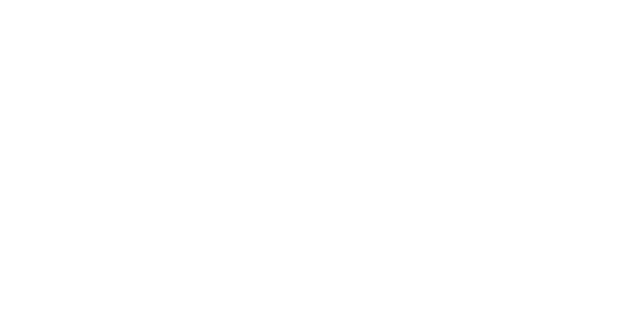
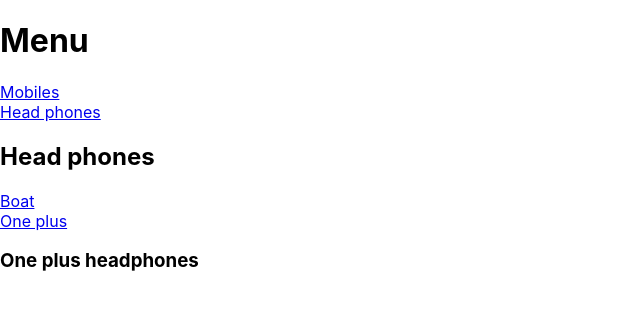
Before and after one commit to piyushdhamecha/weltec-react, a React (Create React App) app: page /head-phones/one-plus in a window 1280 px wide. Before the commit this address had no page. Shown: the top 310 px of the page, without its empty margins (0-640 px from the left). Built offline with nearby package versions, Linux system fonts and the light colour scheme.

Commit message:
20-12-2022

```diff
--- a/src/index.js
+++ b/src/index.js
@@ -15,8 +15,8 @@
 // import App from "./memo-2-12-12-2022";
 // import App from "./forms-13-12-2022";
 // import App from "./router-14-12-2022";
-// import App from "./router-2-15-12-2022";
-import App from "./route-hooks-16-12-2022";
+import App from "./router-2-15-12-2022";
+// import App from "./route-hooks-16-12-2022";
 
 const root = ReactDOM.createRoot(document.getElementById("root"));
 root.render(
--- a/src/router-2-15-12-2022/App.js
+++ b/src/router-2-15-12-2022/App.js
@@ -3,6 +3,10 @@
 
 import HeadPhones from "./HeadPhones";
 import Mobiles from "./Mobiles";
+import SamungMobiles from "./Mobiles/SamsungMobiles";
+import AppleMobiles from "./Mobiles/AppleMobiles";
+import BoatHeadPhones from "./HeadPhones/BoatHeadPhones";
+import OnePlus from "./HeadPhones/OnePlus";
 
 const App = () => {
   return (
@@ -12,8 +16,14 @@
       <br />
       <Link to="/head-phones">Head phones</Link>
       <Routes>
-        <Route path="/mobiles/*" element={<Mobiles />} />
-        <Route path="/head-phones/*" element={<HeadPhones />} />
+        <Route path="mobiles" element={<Mobiles />}>
+          <Route path="samsung" element={<SamungMobiles />} />
+          <Route path="apple" element={<AppleMobiles />} />
+        </Route>
+        <Route path="head-phones" element={<HeadPhones />}>
+          <Route path="boat" element={<BoatHeadPhones />} />
+          <Route path="one-plus" element={<OnePlus />} />
+        </Route>
       </Routes>
     </div>
   );
--- a/src/router-2-15-12-2022/HeadPhones/HeadPhones.js
+++ b/src/router-2-15-12-2022/HeadPhones/HeadPhones.js
@@ -1,4 +1,4 @@
-import { Link, Route, Routes } from "react-router-dom";
+import { Link, Outlet, Route, Routes } from "react-router-dom";
 import BoatHeadPhones from "./BoatHeadPhones";
 import OnePlus from "./OnePlus";
 
@@ -6,13 +6,14 @@
   return (
     <div>
       <h2>Head phones</h2>
-      <Link to="/head-phones/boat">Boat</Link>
+      <Link to="boat">Boat</Link>
       <br />
-      <Link to="/head-phones/one-plus">One plus</Link>
-      <Routes>
+      <Link to="one-plus">One plus</Link>
+      <Outlet />
+      {/* <Routes>
         <Route path="/boat" element={<BoatHeadPhones />} />
         <Route path="/one-plus" element={<OnePlus />} />
-      </Routes>
+      </Routes> */}
     </div>
   );
 };
--- a/src/router-2-15-12-2022/Mobiles/Mobiles.js
+++ b/src/router-2-15-12-2022/Mobiles/Mobiles.js
@@ -1,18 +1,20 @@
-import { Link, Route, Routes } from "react-router-dom";
-import AppleMobiles from "./AppleMobiles";
-import SamungMobiles from "./SamsungMobiles";
+import { Link, Outlet } from "react-router-dom";
+// import AppleMobiles from "./AppleMobiles";
+// import SamungMobiles from "./SamsungMobiles";
 
-const Mobiles = () => {
+const Mobiles = (props) => {
+  console.log(props);
   return (
     <div>
       <h2> Mobiles</h2>
-      <Link to="/mobiles/samsung">Samsung</Link>
+      <Link to="samsung">Samsung</Link>
       <br />
-      <Link to="/mobiles/apple">Apple</Link>
-      <Routes>
+      <Link to="apple">Apple</Link>
+      <Outlet />
+      {/* <Routes>
         <Route path="/samsung" element={<SamungMobiles />} />
         <Route path="/apple" element={<AppleMobiles />} />
-      </Routes>
+      </Routes> */}
     </div>
   );
 };
```
